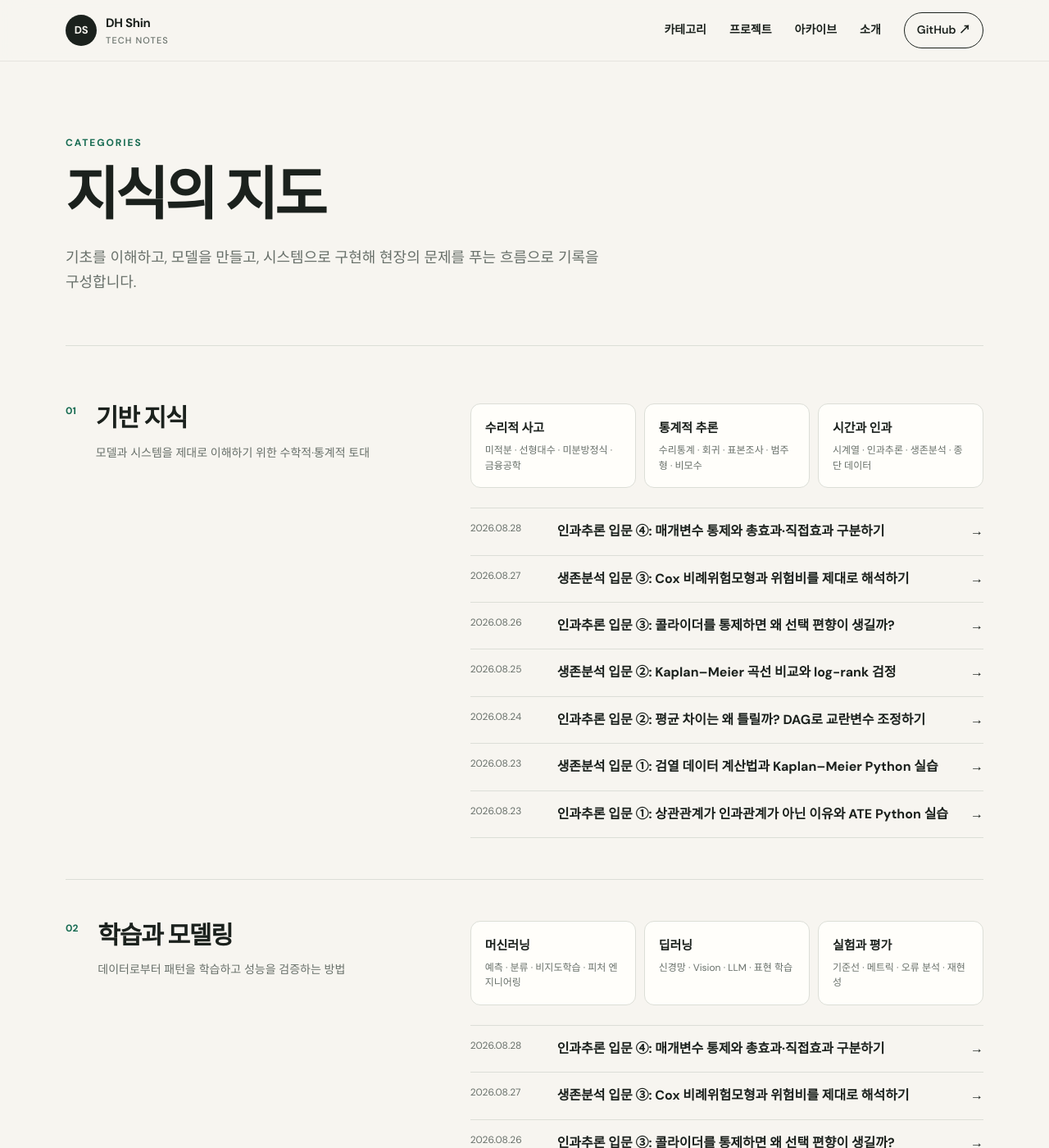
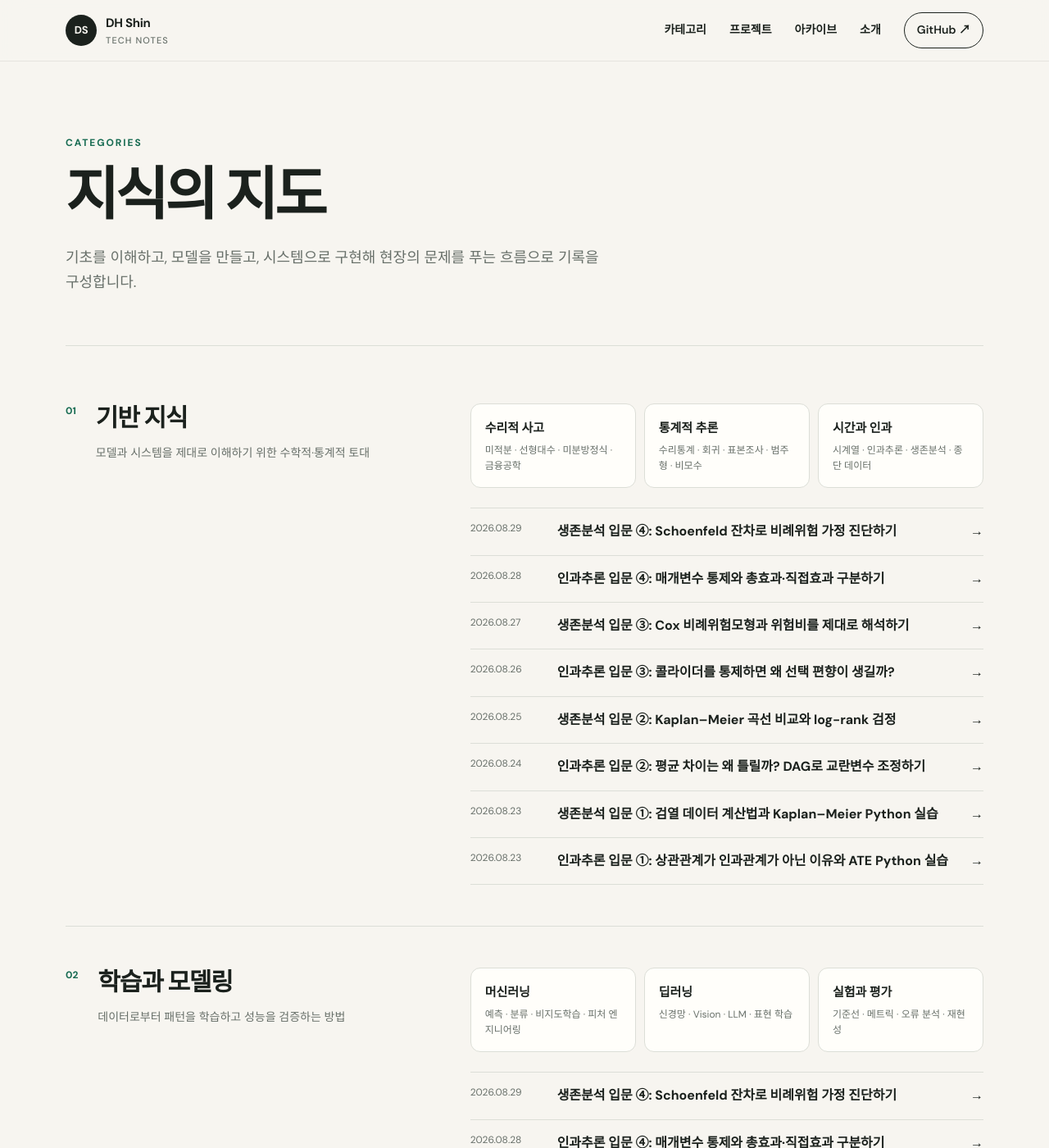
Before and after one commit to dhshin96/dhshin96.github.io, a Jekyll site: the page built from categories.md, in a window 1280 px wide and 1400 px high. Shown: the whole window at 82% size. Built offline with Jekyll 4.4.1, drawn with Linux system fonts in a browser that asks for light colours; some of the changed lines change nothing that is shown.

Commit message:
Add Schoenfeld residuals survival lesson

````diff
--- a/_posts/2026-08-27-cox-hazard-ratio.md
+++ b/_posts/2026-08-27-cox-hazard-ratio.md
@@ -142,7 +142,7 @@ $x=1$ 집단의 추정 위험은 $x=0$ 집단의 약 1.93배다. 그러나 표
 
 ## 다음 글
 
-다음 글에서는 **Schoenfeld 잔차**가 시간에 따른 계수 변화를 어떻게 드러내는지 살펴보고, 비례위험 가정을 진단하는 Python 실습을 진행한다.
+다음 글인 [생존분석 입문 ④: Schoenfeld 잔차로 비례위험 가정 진단]({{ '/posts/schoenfeld-residuals-ph-diagnostic/' | relative_url }})에서는 사건 대상과 위험집합의 공변량 차이를 계산하고, 시간에 따른 잔차 추세를 Python으로 확인한다.
 
 ## 참고 자료
 
--- /dev/null
+++ b/_posts/2026-08-29-schoenfeld-residuals-ph-diagnostic.md
@@ -0,0 +1,165 @@
+---
+title: "생존분석 입문 ④: Schoenfeld 잔차로 비례위험 가정 진단하기"
+date: 2026-08-29 09:00:00 +0900
+categories: [기반 지식, 학습과 모델링]
+tags: [생존분석, Schoenfeld-잔차, 비례위험-가정, Cox-모형, 잔차진단, Python]
+description: "사건 대상의 공변량과 위험집합의 가중평균 차이로 잔차를 계산합니다. 시간에 따른 잔차 추세를 Python으로 재현하고 비례위험 위반 신호를 해석합니다."
+reading_time: 12
+series: "처음 시작하는 생존분석"
+level: "입문"
+math: true
+---
+
+> **이번 글의 목표:** Schoenfeld 잔차가 무엇을 비교하는지 손으로 계산하고, 잔차의 시간 추세로 Cox 모형의 비례위험 가정을 진단한다.
+
+작은 자료에 Cox 모형을 맞추니 위험비가 1.552로 나왔다. 이 한 숫자는 전체 관찰 기간에 같은 효과가 이어졌다고 요약한다. 그런데 사건 순서에 따라 계산한 잔차는 초반 평균 0.450에서 후반 평균 -0.375로 내려갔다. 위험비 하나가 시간에 따른 변화를 가리고 있다는 신호다.
+
+이 글에서는 p값 하나로 가정을 통과·탈락시키기보다, **사건이 일어난 대상과 그때 사건이 예상되던 대상을 비교한 차이**부터 읽는다. 위험함수와 위험비가 아직 낯설다면 [Cox 모형의 계수와 위험비를 설명한 생존분석 입문 ③]({{ '/posts/cox-hazard-ratio/' | relative_url }})을 먼저 복습하면 잔차식의 가중치가 선명해진다.
+
+## 1. 잔차는 관측값에서 기대값을 뺀다
+
+Cox 모형에서 사건 시점 $t_i$의 위험집합을 $R_i$라고 하자. 공변량이 하나일 때 사건을 경험한 대상의 값은 $x_i$다. 모형이 그 시점에 기대하는 공변량은 위험점수 $\exp(\hat\beta x_j)$로 가중한 평균이다.
+
+$$
+\bar{x}(t_i;\hat\beta)=
+\frac{\sum_{j\in R_i}x_j\exp(\hat\beta x_j)}
+{\sum_{j\in R_i}\exp(\hat\beta x_j)}
+$$
+
+**Schoenfeld 잔차**는 두 값의 차이다.
+
+$$
+r_i=x_i-\bar{x}(t_i;\hat\beta)
+$$
+
+사건이 관측된 시점마다 잔차가 하나 생긴다. 검열 시점에는 사건 대상 $x_i$가 없으므로 잔차도 만들지 않는다. 다만 검열된 대상은 검열되기 전 사건 시점의 위험집합에는 포함된다.
+
+잔차가 양수면 사건 대상의 공변량이 모형의 가중평균보다 컸다는 뜻이다. 음수면 더 작았다는 뜻이다. 개별 잔차 하나를 이상치처럼 판정하는 것이 목적은 아니다. 사건 시간이 흐르면서 잔차의 중심이 계속 오르거나 내리는지를 본다.
+
+## 2. 작은 손계산: 첫 사건의 잔차
+
+이진 공변량 $x$가 1인 대상 10명과 0인 대상 10명이 모두 첫 사건 직전까지 남아 있다고 하자. 전체 자료로 추정한 계수가 $\hat\beta=0.440$이면 $x=1$의 위험점수는 $e^{0.440}=1.552$, $x=0$은 1이다.
+
+첫 사건이 $x=1$인 대상에게 발생했다면 위험집합의 가중평균은 다음과 같다.
+
+$$
+\bar{x}(t_1)=
+\frac{10\times1\times1.552+10\times0\times1}
+{10\times1.552+10\times1}=0.608
+$$
+
+따라서 첫 Schoenfeld 잔차는 $1-0.608=0.392$다. 초반에 $x=1$의 사건이 예상보다 반복해서 많으면 양의 잔차가 이어진다. 후반에 $x=0$의 사건이 몰리면 음의 잔차가 이어진다. 모든 기간을 합친 위험비는 1.552여도 시간대별 상대 위험은 같지 않을 수 있다.
+
+<figure class="study-figure">
+  <img src="{{ '/assets/images/survival-analysis/schoenfeld-residual-trend.svg' | relative_url }}" alt="사건 순서 초반에는 양수이고 후반에는 음수로 내려가는 Schoenfeld 잔차 산점도와 하향 추세선">
+  <figcaption>그림 1. 잔차가 0 주변에 무작위로 흩어지지 않고 사건 순서에 따라 내려가면 공변량 효과가 시간에 따라 달라질 가능성을 의심한다.</figcaption>
+</figure>
+
+## 3. 비례위험 가정과 잔차 추세
+
+비례위험 가정 아래에서는 공변량의 계수 $\beta$가 시간에 따라 변하지 않는다. 적절히 척도화한 Schoenfeld 잔차 $s_i$는 시간가변 계수와 다음 관계를 갖는다.
+
+$$
+E\{s_i\}+\hat\beta\approx\beta(t_i)
+$$
+
+$\beta(t_i)=\hat\beta$라면 잔차의 평균은 시간과 무관하게 0 부근이어야 한다. 그래서 잔차를 사건 시간이나 사건 순위에 대해 그리고 평활선을 확인한다. 선이 대체로 평평하면 가정과 잘 맞고, 꾸준히 기울거나 휘면 시간가변 효과를 의심한다.
+
+원래 잔차와 척도화 잔차는 숫자의 크기가 다를 수 있지만, 둘 다 사건 시점에 남은 체계적 패턴을 찾는다는 목적은 같다. 공변량이 여러 개라면 변수마다 잔차 열이 하나씩 생긴다. 어떤 변수의 잔차만 기울어진다면 모형 전체를 한꺼번에 실패로 부르기보다 그 변수의 함수 형태와 시간 의존성을 먼저 점검한다. 사건이 드문 구간의 평활선은 소수 점에 크게 흔들릴 수 있으므로, 그림 아래의 위험집합과 사건 수도 함께 확인해야 한다.
+
+이 진단은 [Kaplan–Meier 곡선과 log-rank 검정을 다룬 생존분석 입문 ②]({{ '/posts/km-curve-logrank/' | relative_url }})의 곡선 비교와 역할이 다르다. 생존곡선의 교차는 비례위험 위반 가능성을 눈으로 알리는 신호다. Schoenfeld 잔차는 Cox 모형에 넣은 **각 공변량**의 효과가 시간에 따라 일정한지를 직접 살핀다.
+
+## 4. Python으로 잔차와 시간 추세 재현하기
+
+아래 코드는 `numpy`만 사용해 이진 공변량의 Cox 계수를 추정하고, 각 사건 순서의 Schoenfeld 잔차를 계산한다. 첫 8건의 사건은 주로 $x=1$, 중간 사건은 주로 $x=0$에서 발생하도록 만든 학습용 자료다.
+
+```python
+import numpy as np
+
+time = np.arange(1, 21, dtype=float)
+event = np.ones(20, dtype=int)
+x = np.array([
+    1, 1, 1, 1, 1, 1, 1, 1, 0, 0,
+    0, 0, 0, 0, 0, 0, 0, 0, 1, 1,
+], dtype=float)
+
+beta = 0.0
+for _ in range(50):
+    score = 0.0
+    information = 0.0
+    for t in time[event == 1]:
+        risk = time >= t
+        weight = np.exp(beta * x[risk])
+        mean_x = np.sum(weight * x[risk]) / np.sum(weight)
+        variance_x = np.sum(
+            weight * (x[risk] - mean_x) ** 2
+        ) / np.sum(weight)
+        event_x = x[(time == t) & (event == 1)][0]
+        score += event_x - mean_x
+        information += variance_x
+
+    step = score / information
+    beta += step
+    if abs(step) < 1e-12:
+        break
+
+residuals = []
+event_times = time[event == 1]
+for t in event_times:
+    risk = time >= t
+    weight = np.exp(beta * x[risk])
+    expected_x = np.sum(weight * x[risk]) / np.sum(weight)
+    event_x = x[(time == t) & (event == 1)][0]
+    residuals.append(event_x - expected_x)
+
+residuals = np.array(residuals)
+correlation = np.corrcoef(event_times, residuals)[0, 1]
+slope = np.polyfit(event_times, residuals, 1)[0]
+
+print(f"beta={beta:.3f}, hazard ratio={np.exp(beta):.3f}")
+print(f"early mean={residuals[:5].mean():.3f}")
+print(f"late mean={residuals[-5:].mean():.3f}")
+print(f"time correlation={correlation:.3f}, slope={slope:.3f}")
+```
+
+실행 결과는 다음과 같다.
+
+```text
+beta=0.440, hazard ratio=1.552
+early mean=0.450
+late mean=-0.375
+time correlation=-0.756, slope=-0.060
+```
+
+상수 Cox 모형은 $x=1$의 위험을 평균적으로 1.552배라고 요약한다. 그러나 잔차는 초반 양수에서 후반 음수로 이동하고 시간 상관도 -0.756이다. 이 자료에서는 공변량 효과가 일정하다는 설명보다, 초반에는 더 크고 후반에는 약해지는 설명이 관측된 사건 순서와 더 잘 맞는다.
+
+여기서 계산한 상관과 기울기는 원리를 확인하는 간단한 진단값이지 정식 검정의 p값이 아니다. 실제 분석에서는 척도화 잔차, 시간 변환, 평활선과 비례위험 검정을 함께 보고 표본이 크면 작은 이탈도 유의해질 수 있음을 고려한다.
+
+## 5. 위반 신호를 본 뒤 할 일
+
+잔차 추세가 보였다고 데이터를 지우거나 결과를 숨기면 안 된다. 먼저 공변량의 함수 형태가 잘못된 것은 아닌지, 중요한 상호작용이 빠지지 않았는지, 소수 관측이 추세를 만드는지 확인한다. 그다음 연구 질문에 맞춰 시간과 공변량의 상호작용을 넣어 $\beta(t)$를 모델링하거나, 계수를 추정할 필요가 없는 범주형 변수라면 층화 Cox 모형을 검토할 수 있다.
+
+검정 p값이 0.05보다 크다는 사실도 가정이 참이라는 증명은 아니다. 사건 수가 적으면 실제 변화가 있어도 검정력이 부족하다. 반대로 자료가 매우 크면 해석상 작고 중요하지 않은 변화도 검출될 수 있다. 그림, 효과 크기, 연구 질문을 함께 판단해야 한다.
+
+## 직접 바꿔 보는 연습
+
+1. `x`의 9번째 값을 0에서 1로 바꾸고 위험비와 잔차 기울기가 함께 어떻게 변하는지 확인한다.
+2. 마지막 두 사건의 `event`를 0으로 바꿔 검열 처리한 뒤 잔차 개수와 후반 평균을 다시 계산한다.
+3. `x`의 1과 0이 사건 순서 전체에 번갈아 나타나도록 바꾸고 잔차 추세가 평평해지는지 비교한다.
+
+## 핵심 요약
+
+1. Schoenfeld 잔차는 사건 대상의 공변량에서 그 시점 위험집합의 위험점수 가중평균을 뺀 값이다.
+2. 잔차는 사건 시점에만 정의되며, 검열 대상은 검열 전까지 위험집합에 기여한다.
+3. 비례위험 가정이 맞으면 척도화 잔차의 중심은 시간에 따라 체계적으로 움직이지 않아야 한다.
+4. 잔차 그림과 검정을 함께 보고, 위반 신호가 있으면 함수 형태·시간가변 효과·층화를 질문에 맞게 검토한다.
+
+## 다음 글
+
+다음 글에서는 **시간과 공변량의 상호작용**으로 시간가변 효과를 표현하고, 구간별 위험비가 하나의 평균 위험비와 어떻게 다른지 계산한다.
+
+## 참고 자료
+
+- David Schoenfeld (1982), [*Partial Residuals for the Proportional Hazards Regression Model*](https://doi.org/10.1093/biomet/69.1.239), 사건 시점별 공변량 잔차를 제안한 원 논문이다.
+- [lifelines 비례위험 가정 진단 공식 안내](https://lifelines.readthedocs.io/en/latest/jupyter_notebooks/Proportional%20hazard%20assumption.html), 척도화 Schoenfeld 잔차의 시간 추세와 시각·통계 진단을 설명한다.
+- [lifelines `proportional_hazard_test` 공식 문서](https://lifelines.readthedocs.io/en/latest/lifelines.statistics.html#lifelines.statistics.proportional_hazard_test), 시간 변환과 정식 비례위험 검정의 입력을 확인할 수 있다.
````
Also changed, not shown: assets/images/survival-analysis/schoenfeld-residual-trend.svg (added).
